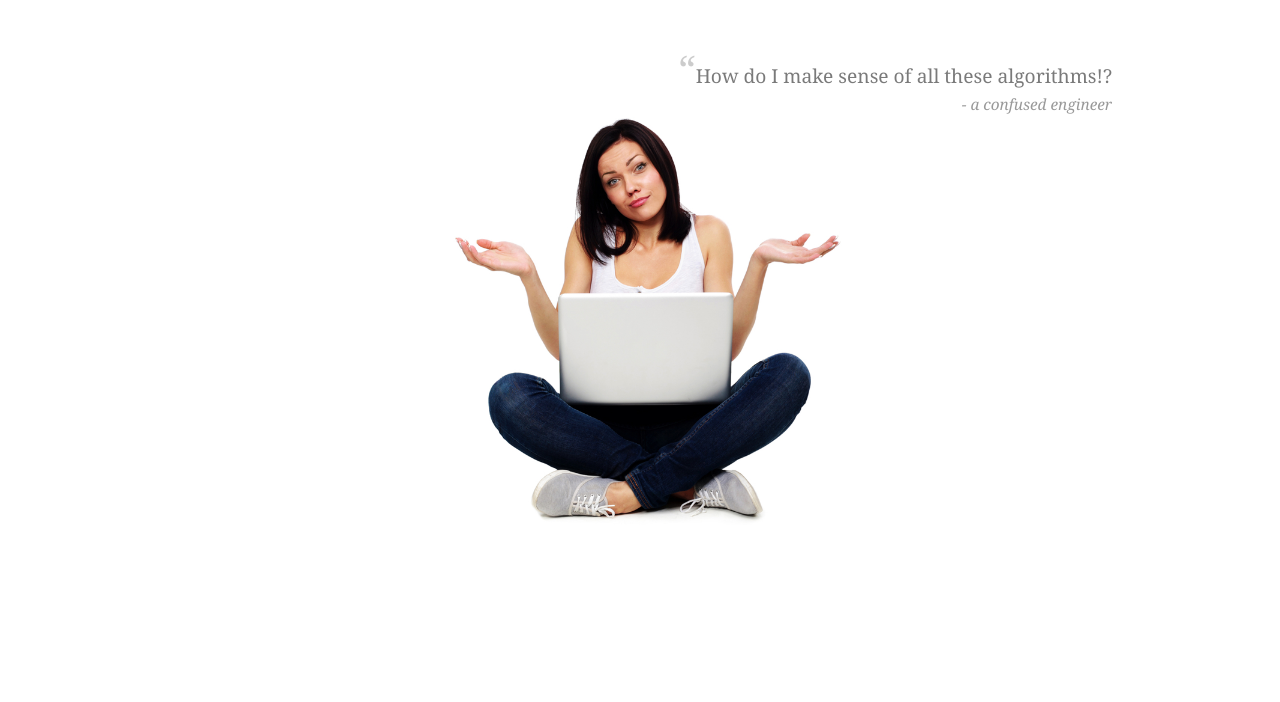
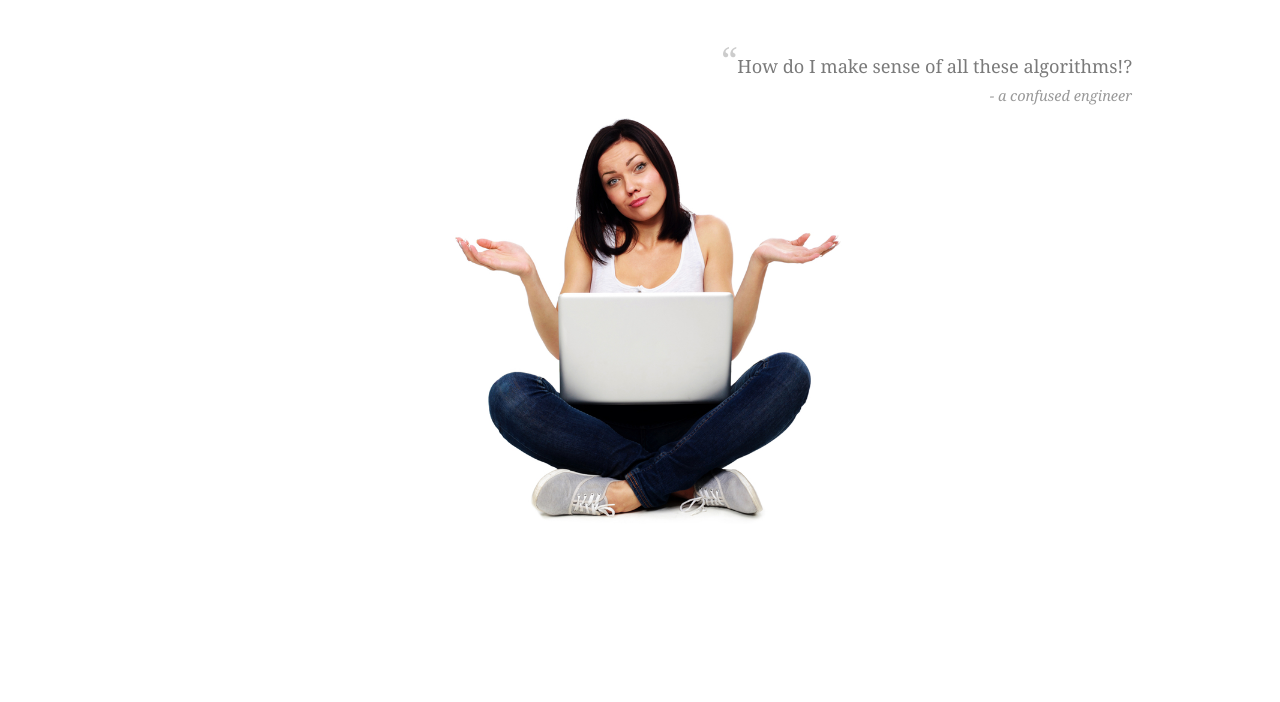
Before and after one commit to grantmw/ResponsiveAlgorithms, a plain HTML site: page index.html in a window 1280 px wide. Shown: the part 98-800 px from the top of the page. Drawn offline with nearby package versions, Linux system fonts and the light colour scheme.

Commit message:
overrode bootstrap for blockquote

```diff
--- a/CSS/main_style.css
+++ b/CSS/main_style.css
@@ -70,10 +70,11 @@
 	float: right;
 }
 
-blockquote {
+.quote {
 	color: #7a7a7a;
 	font-family: georgia;
-	font-size: 120%;
+	font-size: 130%;
+	border-left: 0px;
 }
 
 blockquote:before {
--- a/index.html
+++ b/index.html
@@ -8,6 +8,8 @@
 	<link href='https://fonts.googleapis.com/css?family=Poiret+One' rel='stylesheet' type='text/css'>
 	<meta name='viewport' content="width=device-width, initial-scale=1.0">
 	<script src="https://ajax.googleapis.com/ajax/libs/jquery/1.11.3/jquery.min.js"></script>
+	<link rel="stylesheet" href="http://maxcdn.bootstrapcdn.com/bootstrap/3.3.5/css/bootstrap.min.css">
+	<script src="http://maxcdn.bootstrapcdn.com/bootstrap/3.3.5/js/bootstrap.min.js"></script>
 	<script src="js/app.js"></script>
 </head>
 <body>
@@ -30,7 +32,7 @@
 	</header>
 	<div class='centercontainer'>
 		<div id="welcomemessage">
-			<blockquote>How do I make sense of all these algorithms!?<br><cite> - a confused engineer</cite>
+			<blockquote class="quote">How do I make sense of all these algorithms!?<br><cite> - a confused engineer</cite>
 			</blockquote>
 		</div>
 		<div class='homePhoto'>
```
